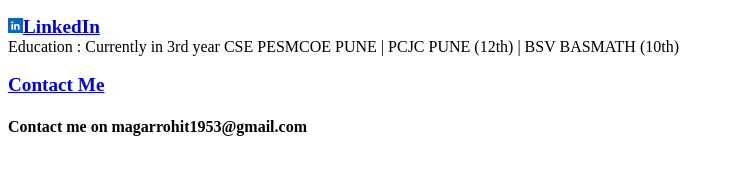
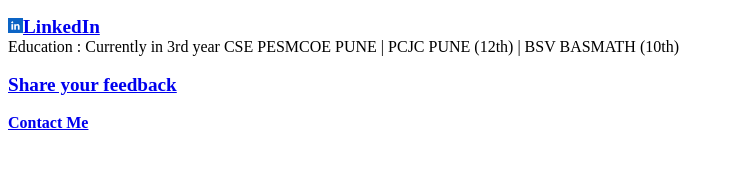
Before and after one commit to MRohit1953/MRohit1953.github.io, a plain HTML site: page index.html in a window 1280 px wide. Shown: the part 256-430 px from the top of the page, without its empty margins (0-734 px from the left). Drawn offline with Linux system fonts and the light colour scheme.

Commit message:
made serious changes :)

```diff
--- a/index.html
+++ b/index.html
@@ -30,11 +30,14 @@
          -->
 
         <br>
-        <b><big><a href="/ContactMe1.html">Contact Me</a></big></b>
+        <b><big><a href="/FeedbackF.html">Share your feedback</a></big></b>
+        <br>
+        <br>
 
     </main>
     <footer>
-        <h4>Contact me on magarrohit1953@gmail.com</h4>
+        <a class="social-icon-anchor" aria-label="social-icon" data-id="email" data-type="social_link" target="_blank" rel="noopener nofollow" href="mailto:magarrohit1953@gmail.com"><b>Contact Me</b></a>
+
 
     </footer>
 </body>
```
Also changed, not shown: FeedbackF.html (renamed from ContactMe1.html, +4 -2 lines).
